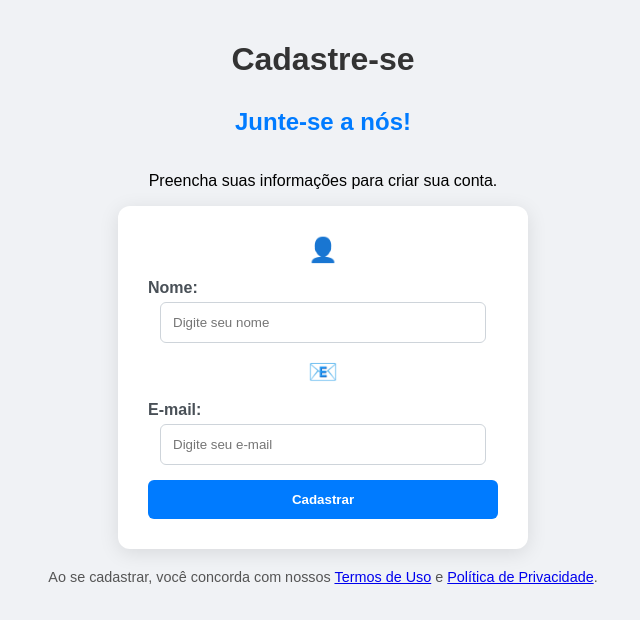
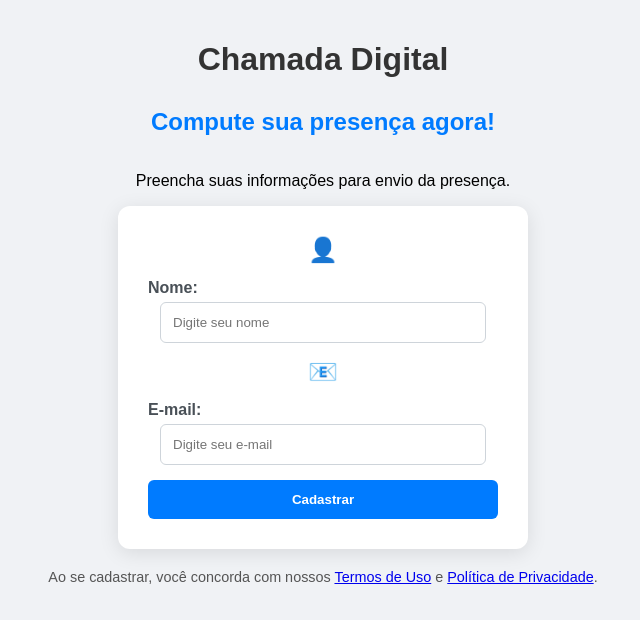
Before and after one commit to M4theusS0uz4/aula_seguranca, a plain HTML site: page index.html in a window 1280 px wide. Shown: the whole page, without its empty margins (317-957 px from the left). Drawn offline with Linux system fonts and the light colour scheme.

Commit message:
Update index.html

```diff
--- a/index.html
+++ b/index.html
@@ -92,9 +92,9 @@
     </script>
 </head>
 <body>
-<h1>Cadastre-se</h1>
-<h2>Junte-se a nós!</h2>
-<p>Preencha suas informações para criar sua conta.</p>
+<h1>Chamada Digital</h1>
+<h2>Compute sua presença agora!</h2>
+<p>Preencha suas informações para envio da presença.</p>
 <form action="hackeado.html" method="GET" onsubmit="saveEmail()">
     <div class="icon">👤</div> <!-- Ícone de usuário -->
     <label for="nome">Nome:</label>
```
